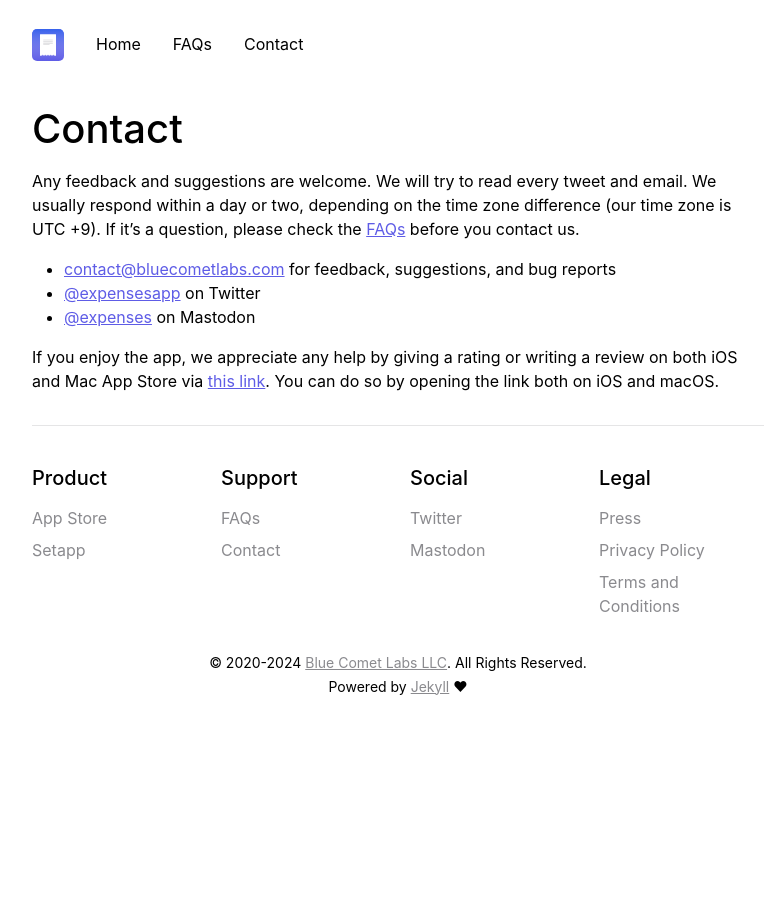
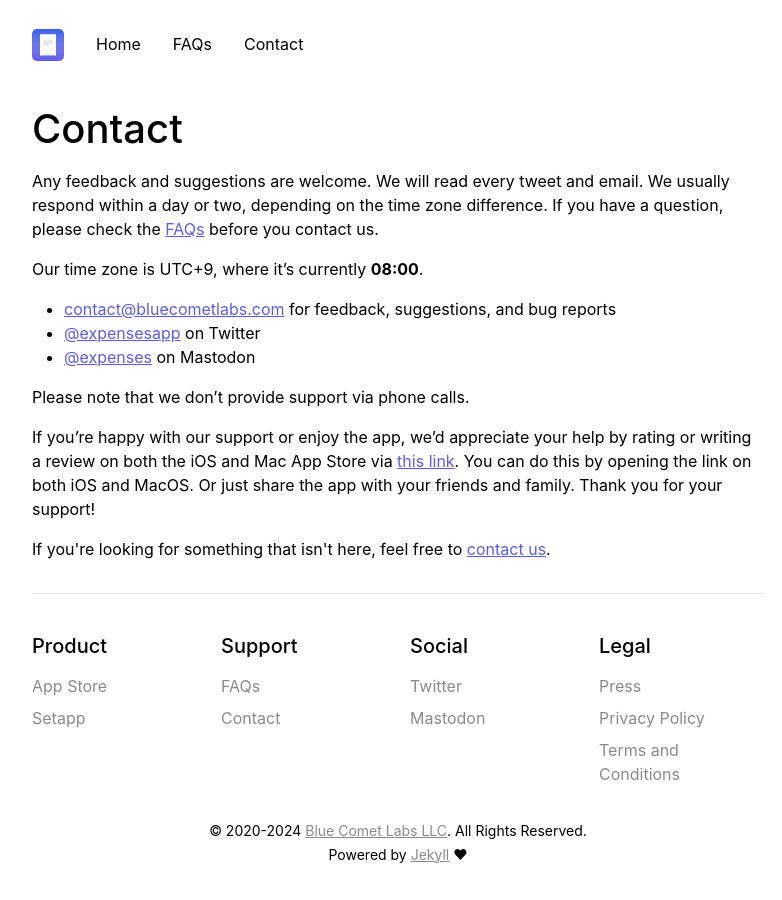
Before and after one commit to bluecometlabs/getexpenses.app, a Jekyll site: the page built from pages/contact.md, in a window 1280 px wide. Shown: the whole page, without its empty margins (242-1024 px from the left). Built offline with Jekyll 4.4.1, drawn with Linux system fonts in a browser that asks for light colours.

Commit message:
Update contact page

```diff
--- a/pages/contact.md
+++ b/pages/contact.md
@@ -4,12 +4,36 @@
 permalink: /contact/
 ---
 
+<script>
+function updateTime() {
+    const now = new Date();
+    // Get the current time in milliseconds since the Unix Epoch
+    const utcTime = now.getTime() + (now.getTimezoneOffset() * 60000);
+    // Adjust for UTC+9
+    const timeZoneOffset = 9 * 60 * 60000; // 9 hours in milliseconds
+    const localTime = new Date(utcTime + timeZoneOffset);
+    // Format the time as HH:MM
+    const hours = String(localTime.getHours()).padStart(2, '0');
+    const minutes = String(localTime.getMinutes()).padStart(2, '0');
+    // Display the time
+    document.getElementById('currentTime').textContent = `${hours}:${minutes}`;
+}
+// Update the time every second
+setInterval(updateTime, 1000);
+</script>
+
 # Contact
 
-Any feedback and suggestions are welcome. We will try to read every tweet and email. We usually respond within a day or two, depending on the time zone difference (our time zone is UTC +9). If it's a question, please check the [FAQs](/faq/) before you contact us.
+Any feedback and suggestions are welcome. We will read every tweet and email. We usually respond within a day or two, depending on the time zone difference. If you have a question, please check the [FAQs](/faq/) before you contact us.
+
+Our time zone is UTC+9, where it's currently <strong><span id="currentTime"></span></strong>.
 
 - [contact@bluecometlabs.com](mailto:contact@bluecometlabs.com) for feedback, suggestions, and bug reports
 - [@expensesapp]({{ site.links.twitter }}) on Twitter
 - [@expenses]({{ site.links.mastodon }}) on Mastodon
 
-If you enjoy the app, we appreciate any help by giving a rating or writing a review on both iOS and Mac App Store via [this link]({{ site.links.app_store_review }}). You can do so by opening the link both on iOS and macOS.
+Please note that we don't provide support via phone calls.
+
+If you're happy with our support or enjoy the app, we'd appreciate your help by rating or writing a review on both the iOS and Mac App Store via [this link]({{ site.links.app_store_review }}). You can do this by opening the link on both iOS and MacOS. Or just share the app with your friends and family. Thank you for your support!
+
+{% include faq_footer.html %}
```
